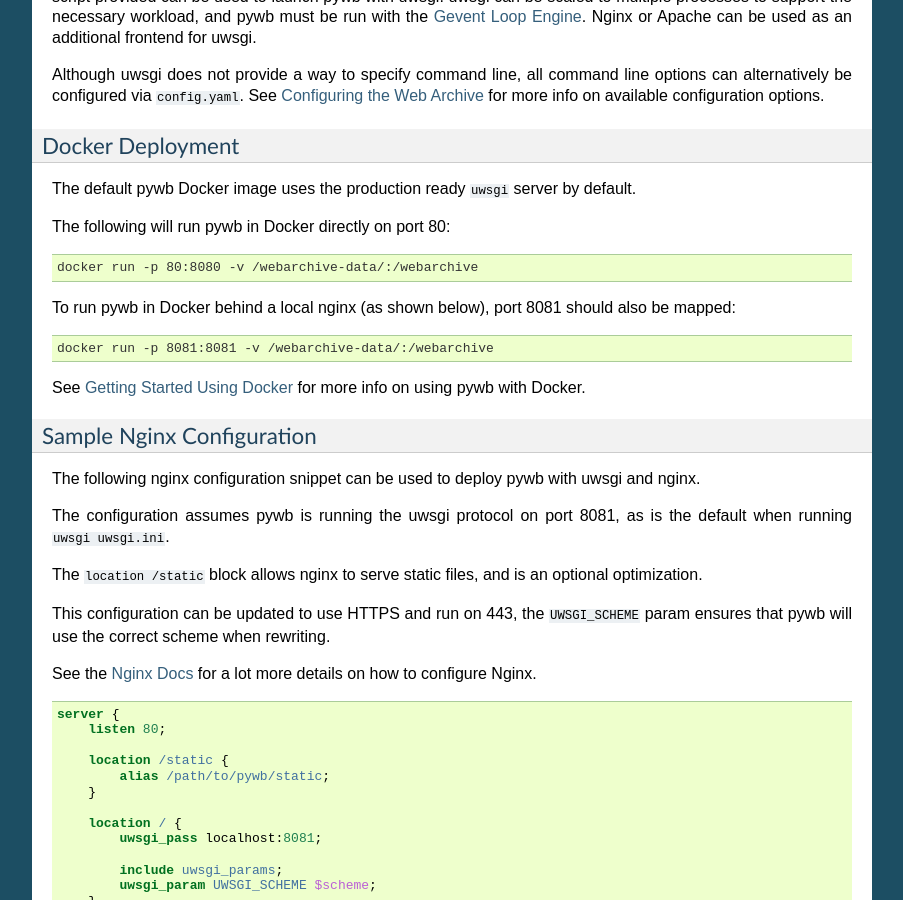
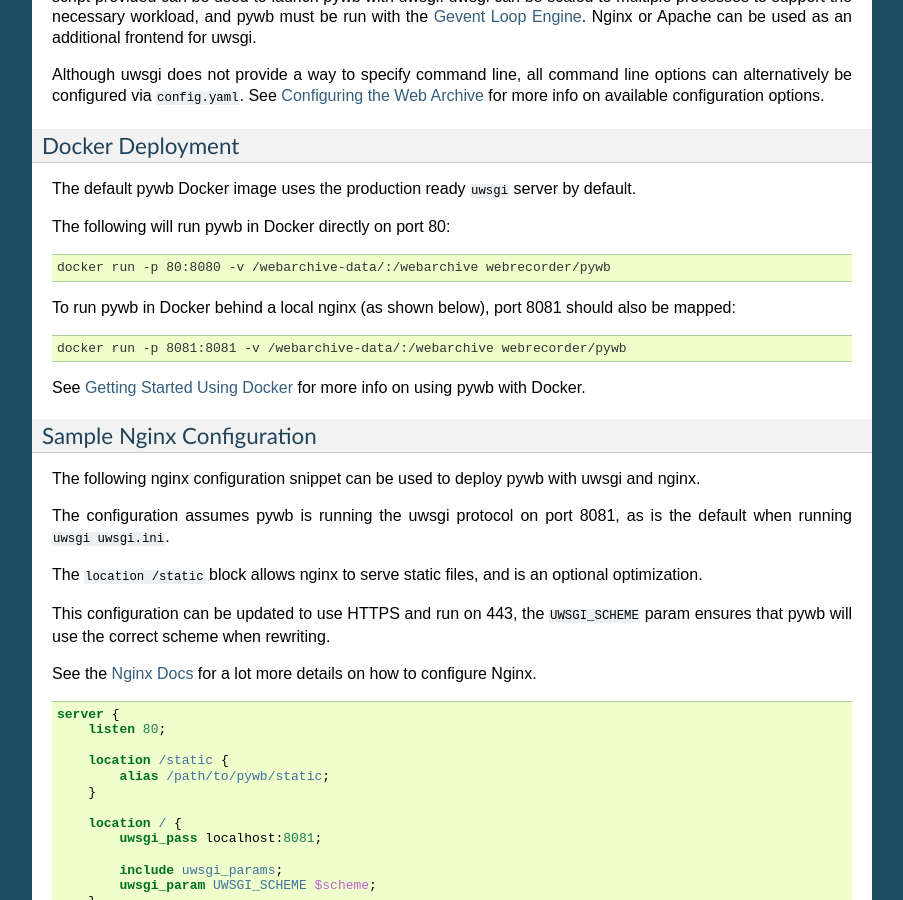
Before and after one commit to webrecorder/pywb, a Sphinx documentation site: the page built from docs/manual/usage.rst, in a window 1280 px wide and 900 px high, scrolled down 3917 px. Shown: the whole window, without its empty margins (198-1101 px from the left). Built offline with Sphinx 7.4.7, drawn with Linux system fonts in a browser that asks for light colours; pages that are not in the unit, such as notebooks, are missing from menus.

Commit message:
Add missing org/image to docker run commands

```diff
--- a/docs/manual/usage.rst
+++ b/docs/manual/usage.rst
@@ -218,13 +218,13 @@
 
 .. code:: console
 
-      docker run -p 80:8080 -v /webarchive-data/:/webarchive
+      docker run -p 80:8080 -v /webarchive-data/:/webarchive webrecorder/pywb
 
 To run pywb in Docker behind a local nginx (as shown below), port 8081 should also be mapped:
 
 .. code:: console
 
-      docker run -p 8081:8081 -v /webarchive-data/:/webarchive
+      docker run -p 8081:8081 -v /webarchive-data/:/webarchive webrecorder/pywb
 
 
 See :ref:`getting-started-docker` for more info on using pywb with Docker.
```
